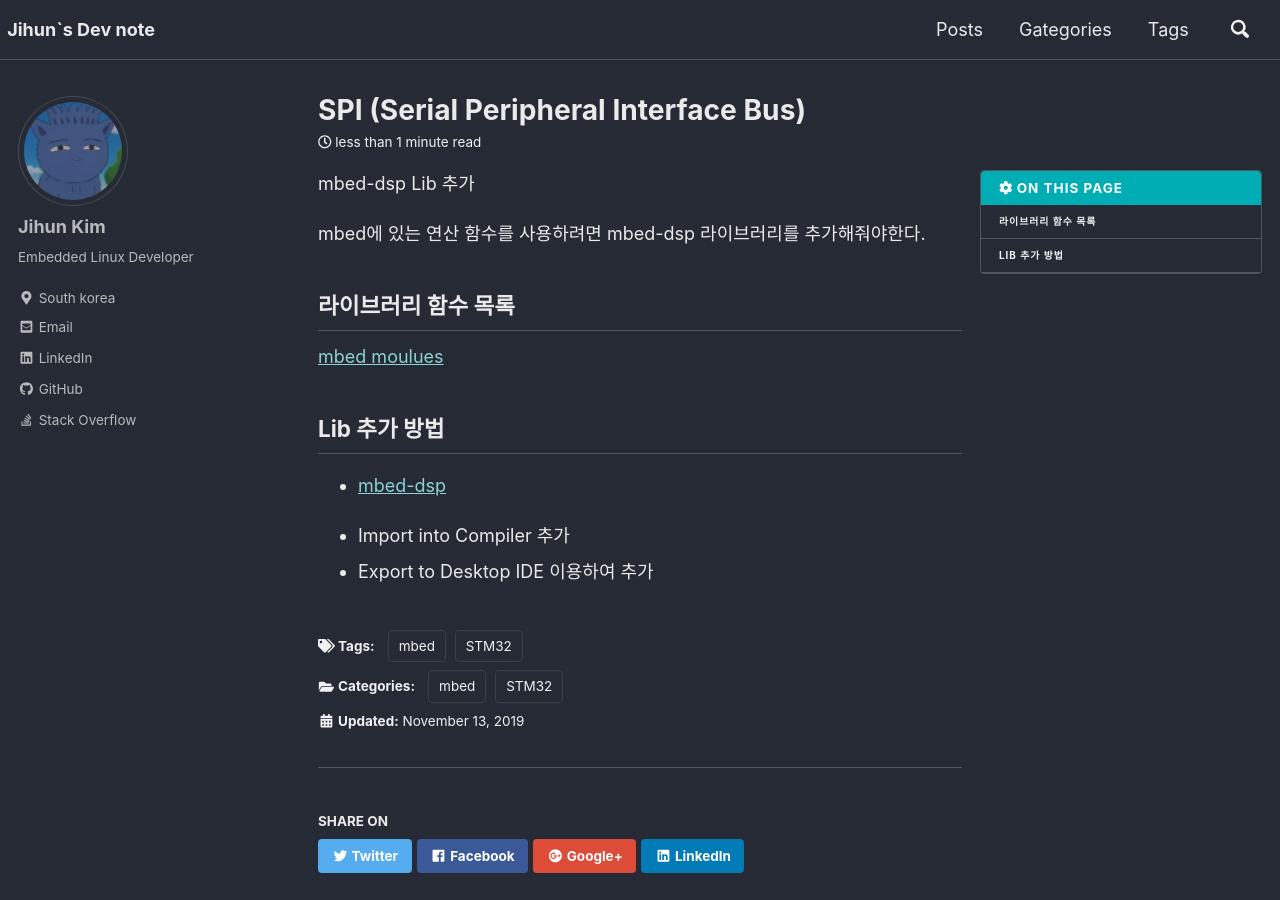
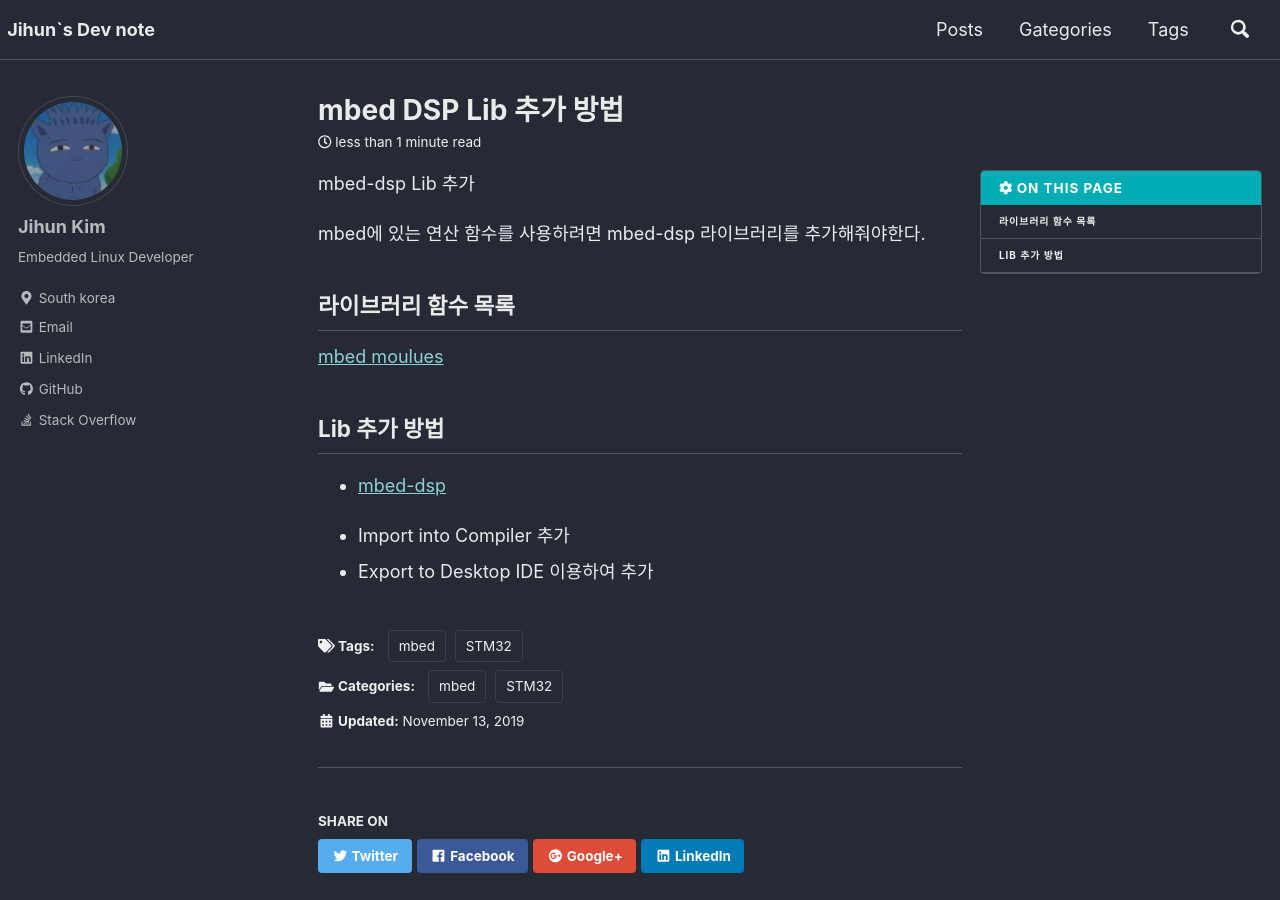
Before and after one commit to JihunDev/JihunDev.github.io, a Jekyll site: the page built from _posts/2019-11-13-mbed-DSP-Library-Setting.md, in a window 1280 px wide and 900 px high. Built offline with Jekyll 4.4.1, drawn with Linux system fonts in a browser that asks for light colours; nearby versions of some CDN libraries; comment, search, counter and statistics services are not loaded.

Commit message:
Posting : mbed DSP lib 추가방법 제목 변경

```diff
--- a/_posts/2019-11-13-mbed-DSP-Library-Setting.md
+++ b/_posts/2019-11-13-mbed-DSP-Library-Setting.md
@@ -1,5 +1,5 @@
 ---
-title: SPI (Serial Peripheral Interface Bus)
+title: mbed DSP Lib 추가 방법
 categories:
   - mbed
   - STM32
```
